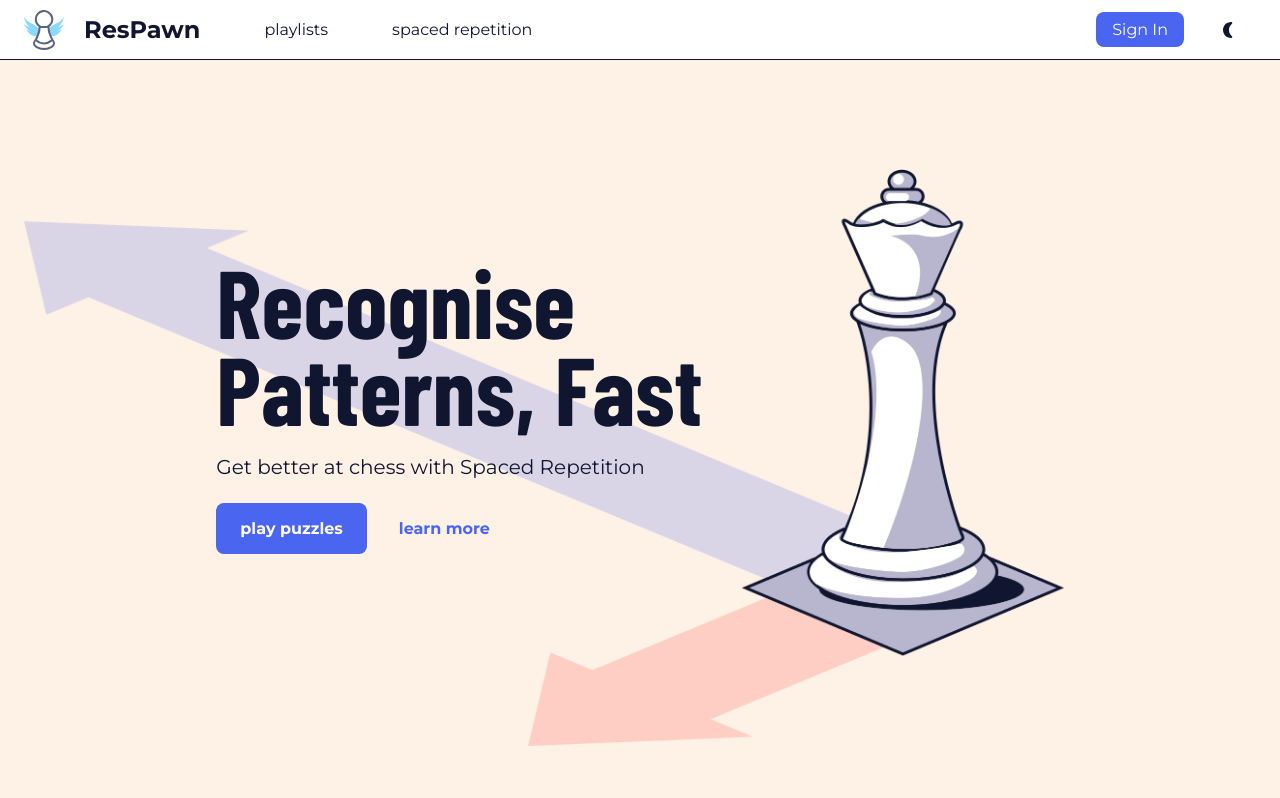
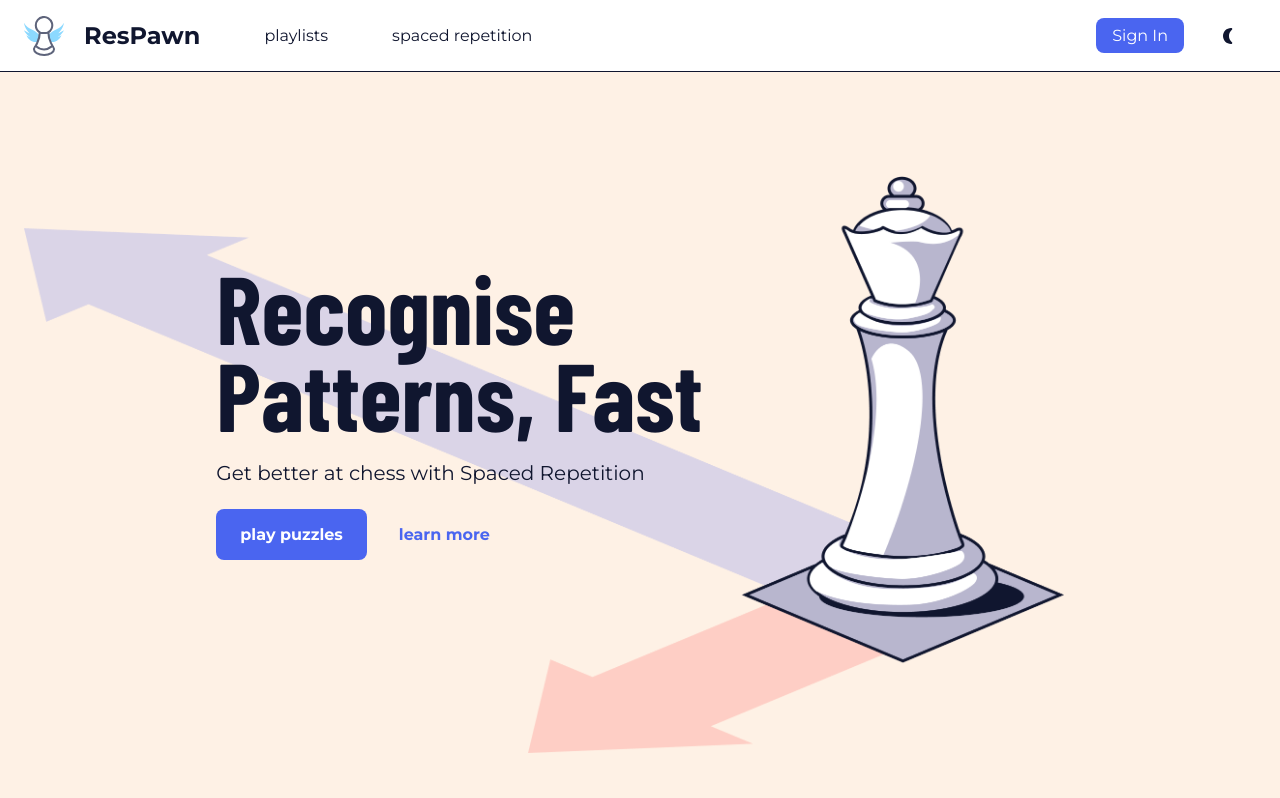
Before and after one commit to Boom123bam/Res-pawn, a SvelteKit app: page / in a window 1280 px wide. Shown: the top 798 px of the page. Built offline with nearby package versions, Linux system fonts and the light colour scheme; no server answers.

Commit message:
change nav height

```diff
--- a/src/routes/styles.css
+++ b/src/routes/styles.css
@@ -18,7 +18,7 @@
   --br-small: 0.5rem;
   --shadow: 0.25rem 0.25rem 0 var(--text);
   --icon-size: 1.5rem;
-  --nav-height: 3.75rem;
+  --nav-height: 4.5rem;
   font-family: var(--font-small);
   /* font-size: 0.75rem; */
 }
```
